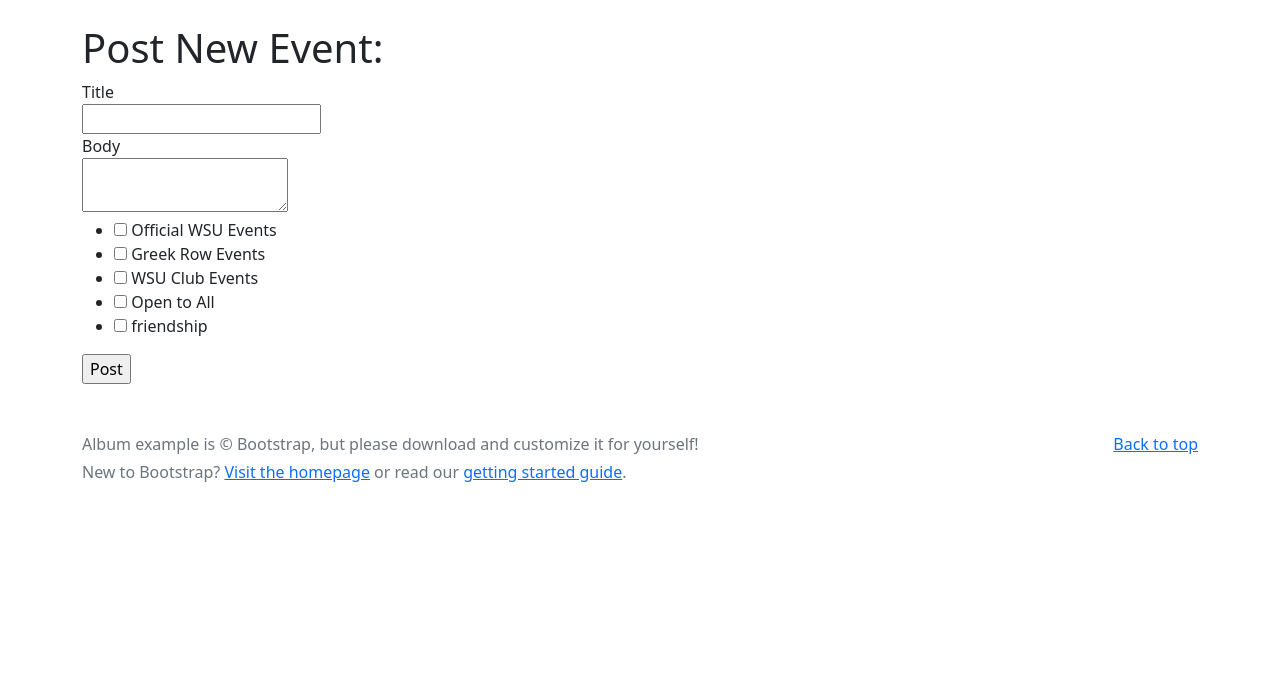
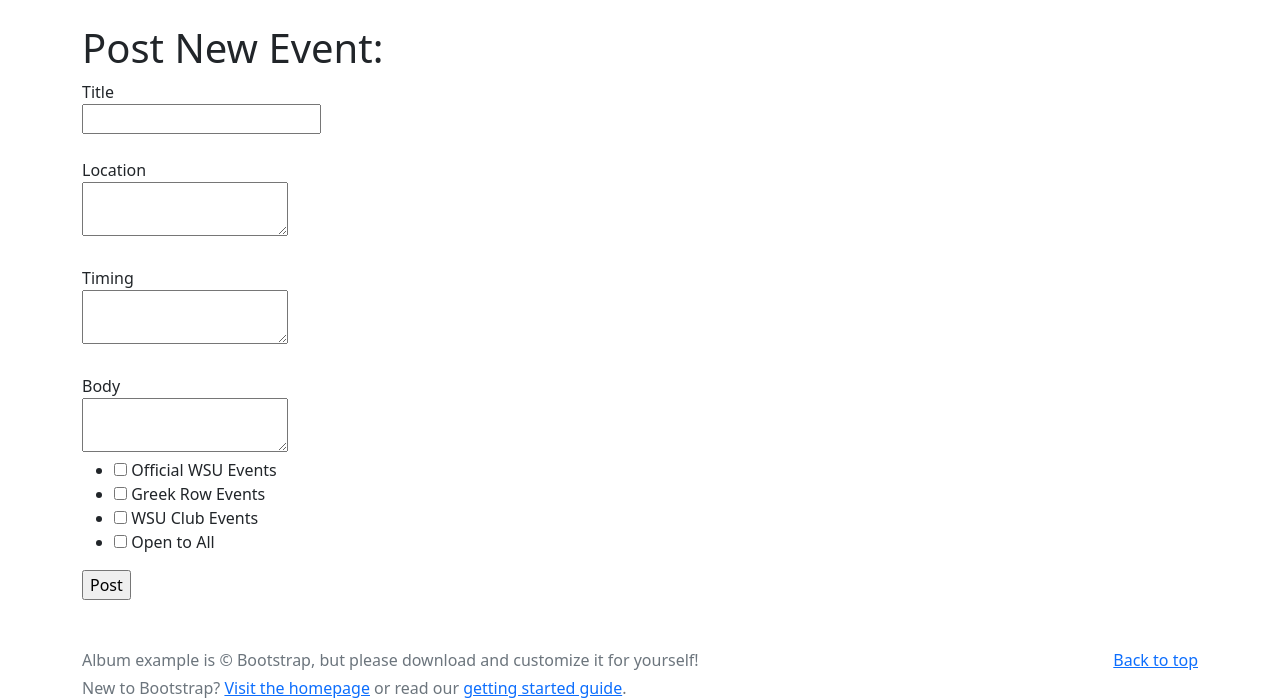
Before and after one commit to Nick-Kildall/WSU2022Hackathon, a Flask app: page /postevent in a window 1280 px wide. Shown: the part 56-754 px from the top of the page. Before the commit the page ends 538 px from the top, so only its background shows below. Run offline with Flask 2, Linux system fonts and the light colour scheme; the visitor is signed in with stand-in values (Sample User, id 1); data comes from the database, SQL or seed files in the repository; both versions use the stored data as it was after the commit; some libraries are stand-ins or nearby versions.

Commit message:
Final Version! Ready to submit

```diff
--- a/app/Controller/forms.py
+++ b/app/Controller/forms.py
@@ -21,6 +21,8 @@ class PostForm(FlaskForm):
         widget=ListWidget(prefix_label=False),
         option_widget=CheckboxInput() )
     body = TextAreaField("Body", validators=[DataRequired(),Length(min = 1, max = 1500)])
+    location = TextAreaField("Location", validators=[DataRequired(),Length(min = 1, max = 150)])
+    timing = TextAreaField("Timing", validators=[DataRequired(),Length(min = 1, max = 150)])
     submit = SubmitField('Post')
 
 class CommentForm(FlaskForm):
--- a/app/Controller/routes.py
+++ b/app/Controller/routes.py
@@ -21,11 +21,11 @@ def get_posts(sortForm):
     if sortnum == 2:
         return Post.query.filter(Post.tags.any(name = "Official WSU Events"))
     if sortnum == 3:
-        return Post.query.filter(Post.tags.any(name = "Official WSU Events"))
+        return Post.query.filter(Post.tags.any(name = "Greek Row Events"))
     if sortnum == 4:
-        return Post.query.filter(Post.tags.any(name = "Official WSU Events"))
+        return Post.query.filter(Post.tags.any(name = "WSU Club Events"))
     if sortnum == 5:
-        return Post.query.filter(Post.tags.any(name = "Official WSU Events"))
+        return Post.query.filter(Post.tags.any(name = "Open to All"))
     else:
         return Post.query.order_by(Post.likes.desc())
 
@@ -50,7 +50,7 @@ def postevent():
     if postForm.validate_on_submit():
         newPost = Post(title = postForm.title.data,
             user_id = current_user.id,
-            body = postForm.body.data, image_number = randint(1,4))
+            body = postForm.body.data, image_number = randint(1,4),timing = postForm.timing.data, location = postForm.location.data)
         for tempTag in postForm.tag.data:
             newPost.tags.append(tempTag)
         db.session.add(newPost)
--- a/app/Model/models.py
+++ b/app/Model/models.py
@@ -27,7 +27,8 @@ class Post(db.Model):
         backref=db.backref('postTags',
         lazy='dynamic'), lazy='dynamic')
     image_number = db.Column(db.Integer,default = 3)
-
+    location = db.Column(db.String(150))
+    timing = db.Column(db.String(150))
     def get_tags(self):
         return self.tags
 
--- a/app/View/static/css/main.css
+++ b/app/View/static/css/main.css
@@ -39,8 +39,6 @@ a:hover {
 .posttitle {
     text-align: center;
     font-weight: bold;
-    font-family: Tahoma;
-    font-size: 16px;
 }
 
 .useritem{
--- a/app/View/templates/_post.html
+++ b/app/View/templates/_post.html
@@ -28,6 +28,10 @@
           <div class="card-body">
             <p class="fw-bold" > {{ post.title }} </p>
             <p class="card-text">{{post.body}}</p>
+            <p class="posttitle" > <u> Location: {{ post.location }} </u></p>
+            <p class="posttitle" ><u>Timing: {{ post.timing }}</u> </p>
+
+
             <div style ="display: flex; justify-content: space-evenly;">
               <div>
                 <form action="{{ url_for('routes.like', post_id = post.id) }}" method="POST">
--- a/app/View/templates/create.html
+++ b/app/View/templates/create.html
@@ -9,17 +9,24 @@
         <form action="" method="post">
             {{ form.hidden_tag() }}
             <div>
-                <!--Displays the form item for the post's `title`.-->
+
                 {{ form.title.label }}<br>
                 {{ form.title(class="formtitle") }}<br>
-                <!-- TODO: (milestone 1) Display the error messages of the `title` field validator (if there are any validation errors).   -->
                 {% for error in form.title.errors %}
                 <span style="color: red;">[{{ error }}]</span>
-                {% endfor %}
-                <!-- TODO: (milestone1) Include the form item for the post's `body`. Apply appropriate styling for the `body`form  item.  -->
+                {% endfor %}<br>
+                {{ form.location.label }}<br>
+                {{ form.location(class="formtitle") }}<br>
+                {% for error in form.location.errors %}
+                <span style="color: red;">[{{ error }}]</span>
+                {% endfor %}<br>
+                {{ form.timing.label }}<br>
+                {{ form.timing(class="formtitle") }}<br>
+                {% for error in form.timing.errors %}
+                <span style="color: red;">[{{ error }}]</span>
+                {% endfor %}<br>
                 {{ form.body.label }}<br>
                 {{ form.body(class="formbody") }}<br>
-                <!-- TODO: (milestone 1) Display the error messages of the `body` field validator (if there are any validation errors).   -->
                 {% for error in form.body.errors %}
                 <span style="color: red;">[{{ error }}]</span>
                 {% endfor %}
--- a/app/View/templates/index.html
+++ b/app/View/templates/index.html
@@ -3,8 +3,6 @@
 {% block app_content %}
 
     <h1>Welcome to Wazzu Mob! ©</h1>
-    <!-- <h2>Number of smiles:  {{ posts|length }}</h2> -->
-
     {% if sform %}
         <form action="{{ url_for('routes.index') }}" method="post">
             {{ sform.hidden_tag() }}
--- a/wazzumob.py
+++ b/wazzumob.py
@@ -8,7 +8,7 @@ app = create_app()
 def initDB(*args, **kwargs):
     db.create_all()
     if Tag.query.count() == 0:
-        tags = ['Official WSU Events','Greek Row Events', 'WSU Club Events', 'Open to All', 'friendship']
+        tags = ['Official WSU Events','Greek Row Events', 'WSU Club Events', 'Open to All']
         for t in tags:
             db.session.add(Tag(name=t))
         db.session.commit()
```
Also changed, not shown: app/View/static/img/pic3.jpeg, wazzumob.db.
